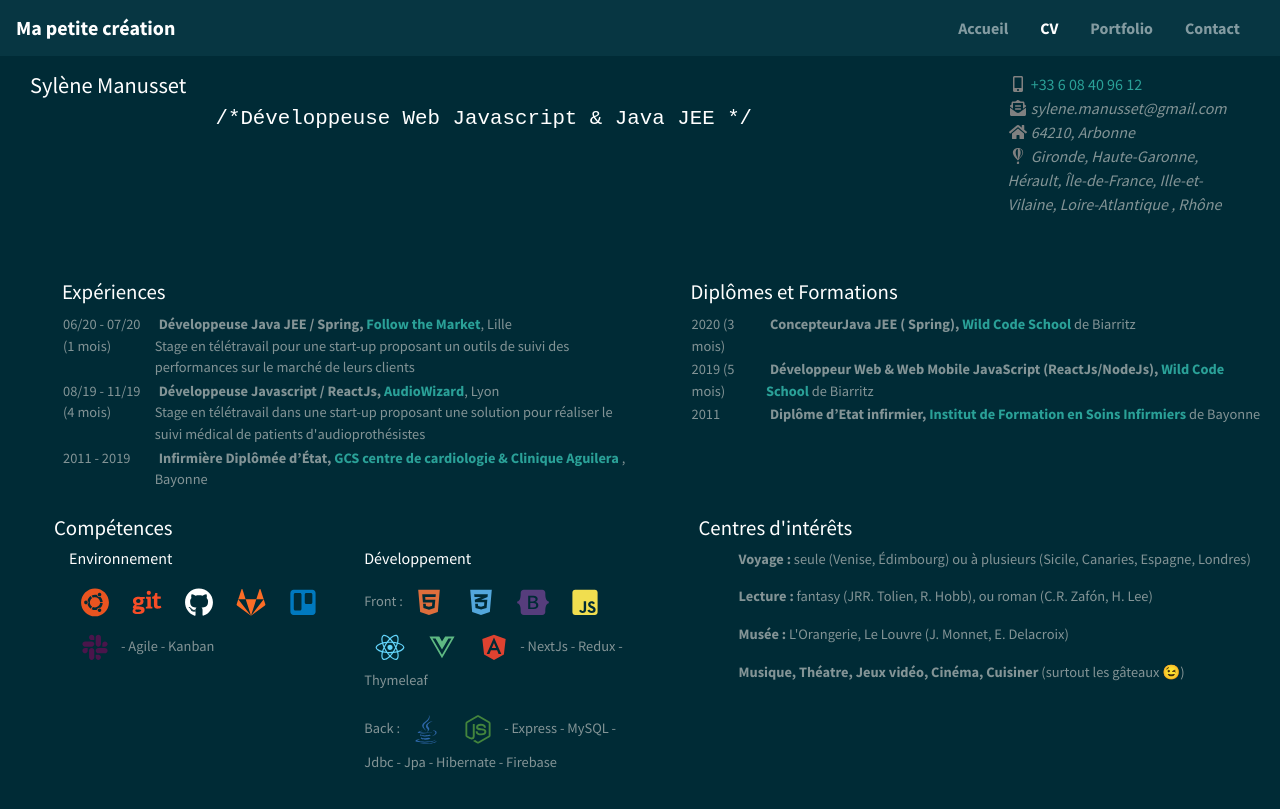
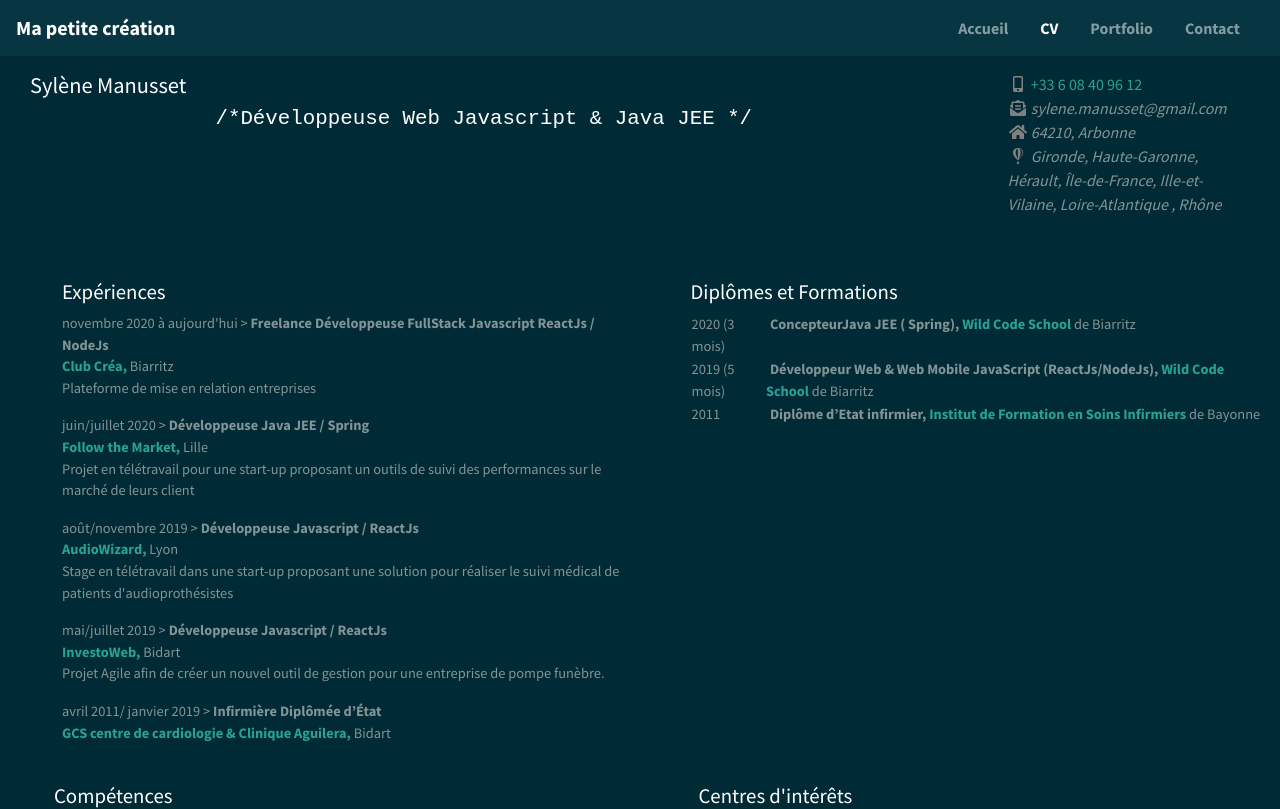
Before and after one commit to Zesysy/my-web-site, a Next.js app: page /resume in a window 1280 px wide. Shown: the top 809 px of the page. Built offline with nearby package versions, Linux system fonts and the light colour scheme.

Commit message:
Update Experiences in Resume

```diff
--- a/components/resume/Experiences.jsx
+++ b/components/resume/Experiences.jsx
@@ -3,43 +3,31 @@ const Experiences = () => {
     <>
       <article className="textExperience pl-md-4">
         <h4>Expériences</h4>
-        <table>
-          <tbody>
-            <tr className="align-top">
-              <td>06/20 - 07/20 (1 mois)</td>
-              <td>
-                <strong className="ml-1">
-                  Développeuse Java JEE / Spring,{" "}
-                </strong>
-                <span>Follow the Market</span>, Lille
-                <br />
-                Stage en télétravail pour une start-up proposant un outils de
-                suivi des performances sur le marché de leurs clients{" "}
-              </td>
-            </tr>
-            <tr className="align-top">
-              <td>08/19 - 11/19 (4 mois)</td>
-              <td>
-                <strong className="ml-1">
-                  Développeuse Javascript / ReactJs,{" "}
-                </strong>
-                <span>AudioWizard</span>, Lyon
-                <br />
-                Stage en télétravail dans une start-up proposant une solution
-                pour réaliser le suivi médical de patients d'audioprothésistes
-              </td>
-            </tr>
-
-            <tr className="align-top">
-              <td>2011 - 2019</td>
-              <td>
-                <strong className="ml-1"> Infirmière Diplômée d’État,</strong>{" "}
-                <span> GCS centre de cardiologie {"&"} Clinique Aguilera</span>{" "}
-                , Bayonne
-              </td>
-            </tr>
-          </tbody>
-        </table>
+        <p className="textExperience">
+          novembre 2020 à aujourd'hui {">"} <strong>Freelance Développeuse FullStack Javascript ReactJs / NodeJs</strong><br />
+          <span>Club Créa,</span> Biarritz<br />
+          Plateforme de mise en relation entreprises<br />
+        </p>
+        <p className="textExperience">
+          juin/juillet 2020 {">"} <strong>Développeuse Java JEE / Spring</strong><br />
+          <span>Follow the Market,</span> Lille<br />
+          Projet en télétravail pour une start-up proposant un outils de suivi des performances sur le marché de leurs client<br />
+        </p>
+        <p className="textExperience">
+          août/novembre 2019 {">"} <strong>Développeuse Javascript / ReactJs</strong><br />
+          <span>AudioWizard,</span> Lyon<br />
+          Stage en télétravail dans une start-up proposant une solution pour réaliser le suivi médical de patients d'audioprothésistes<br />
+        </p>
+        <p className="textExperience">
+          mai/juillet 2019 {">"} <strong>Développeuse Javascript / ReactJs</strong><br />
+          <span>InvestoWeb,</span> Bidart<br />
+          Projet Agile afin de créer un nouvel outil de gestion pour une entreprise de pompe funèbre.<br />
+        </p>
+        <p className="textExperience">
+          avril 2011/ janvier 2019 {">"} <strong>Infirmière Diplômée d’État</strong><br />
+          <span>GCS centre de cardiologie {"&"} Clinique
+            Aguilera,</span> Bidart<br />
+        </p>
       </article>
       <style jsx>
         {`
@@ -50,6 +38,7 @@ const Experiences = () => {
           span {
             color: var(--success);
             font-weight: 700;
+            text-indent: 15%;
           }
 
           .textExperience {
```
